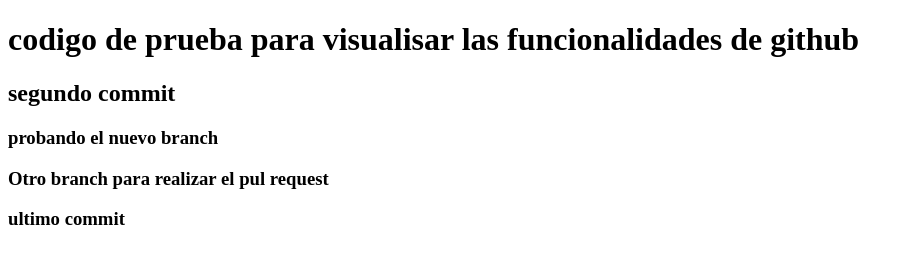
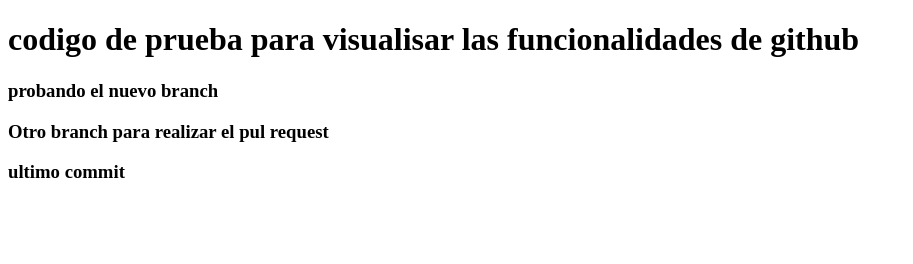
Before and after one commit to GermanB312/prueba-github, a plain HTML site: page index.html in a window 1280 px wide. Shown: the whole page, without its empty margins (0-913 px from the left). Drawn offline with Linux system fonts and the light colour scheme.

Commit message:
comitear esto:w :q :q

```diff
--- a/index.html
+++ b/index.html
@@ -8,7 +8,6 @@
 </head>
 <body>
     <h1> codigo de prueba para visualisar las funcionalidades de github</h1>
-    <h2>segundo commit</h2>
     <h3>probando el nuevo branch</h3>
     <h3>Otro branch para realizar el pul request</h3>
     <h3>ultimo commit</h3>
```
